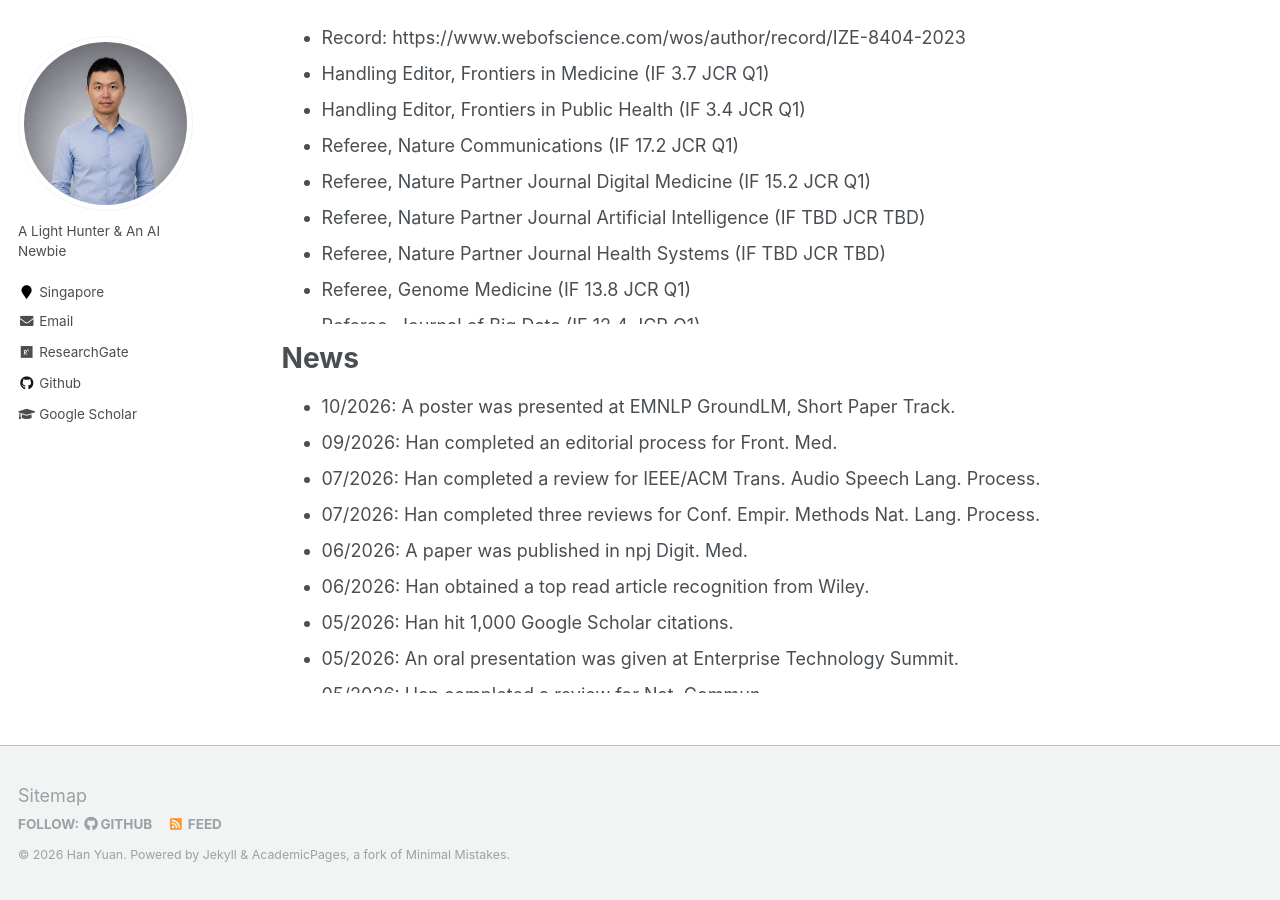
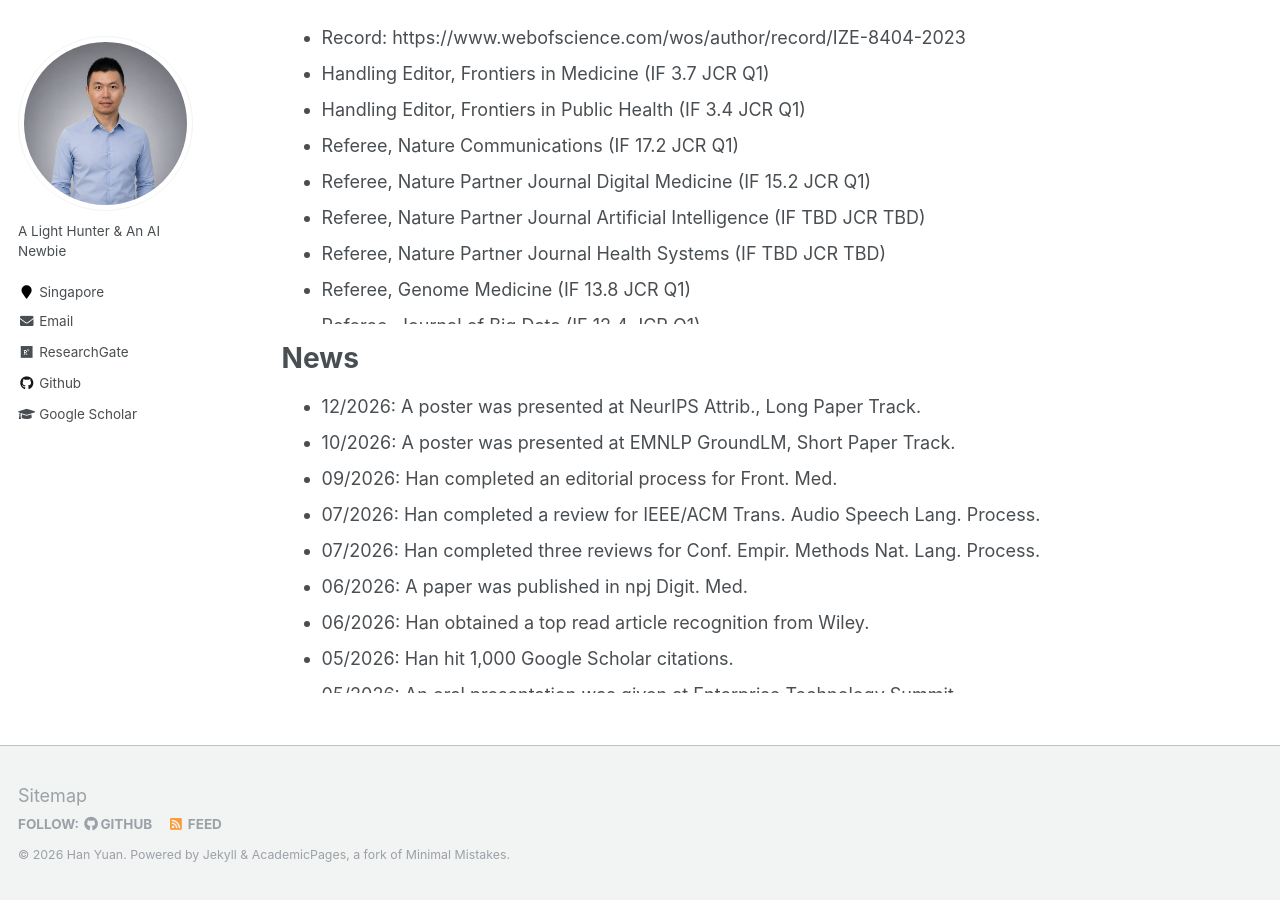
Before and after one commit to Han-Yuan-Med/Han-Yuan-Med.github.io, a Jekyll site: the page built from _pages/about.md, in a window 1280 px wide and 900 px high, scrolled down 1230 px. Built offline with Jekyll 4.4.1, drawn with Linux system fonts in a browser that asks for light colours.

Commit message:
Update about.md

```diff
--- a/_pages/about.md
+++ b/_pages/about.md
@@ -70,6 +70,7 @@ Thank you for visiting my academic website. I invite you to explore the [publica
 
 # News
 <ul style="width: auto; height: 300px; overflow: auto">
+  <li>12/2026: A poster was presented at NeurIPS Attrib., Long Paper Track.</li>
   <li>10/2026: A poster was presented at EMNLP GroundLM, Short Paper Track.</li>
   <li>09/2026: Han completed an editorial process for Front. Med.</li>
   <li>07/2026: Han completed a review for IEEE/ACM Trans. Audio Speech Lang. Process.</li>
```
